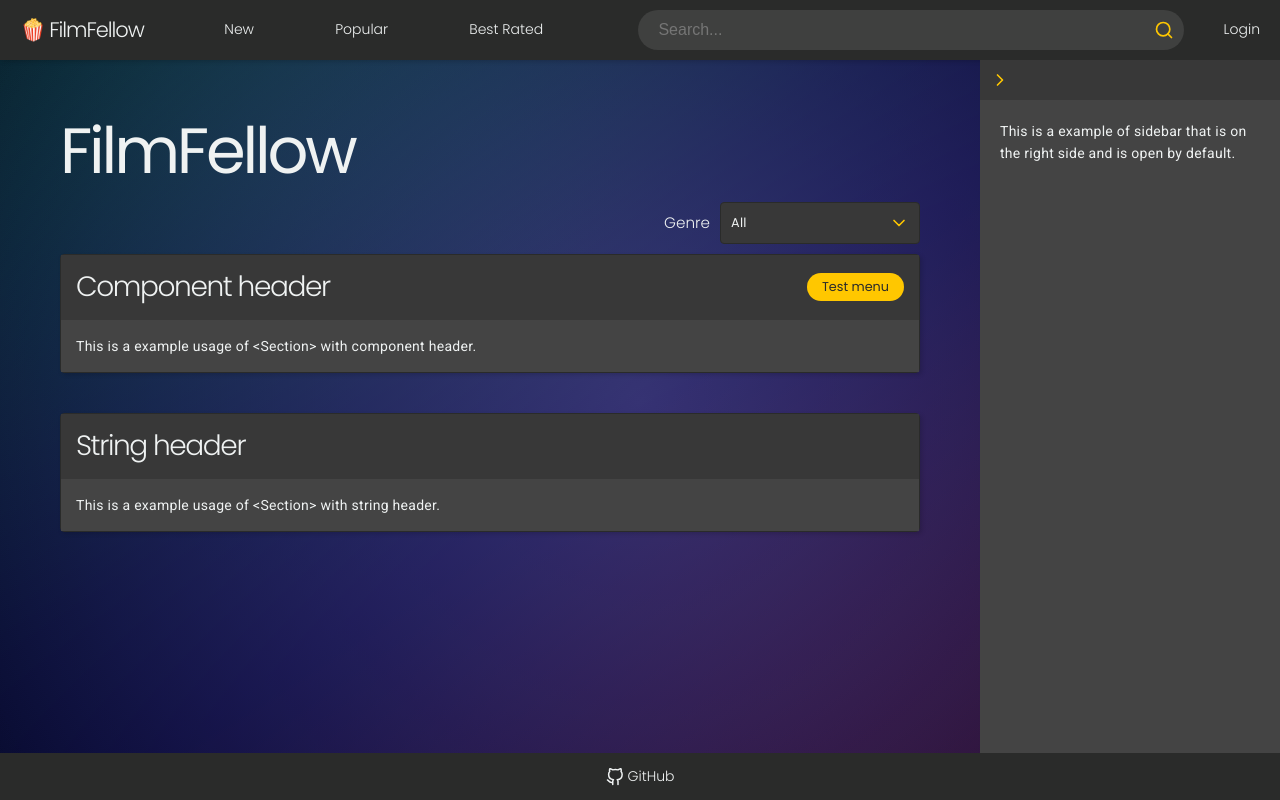
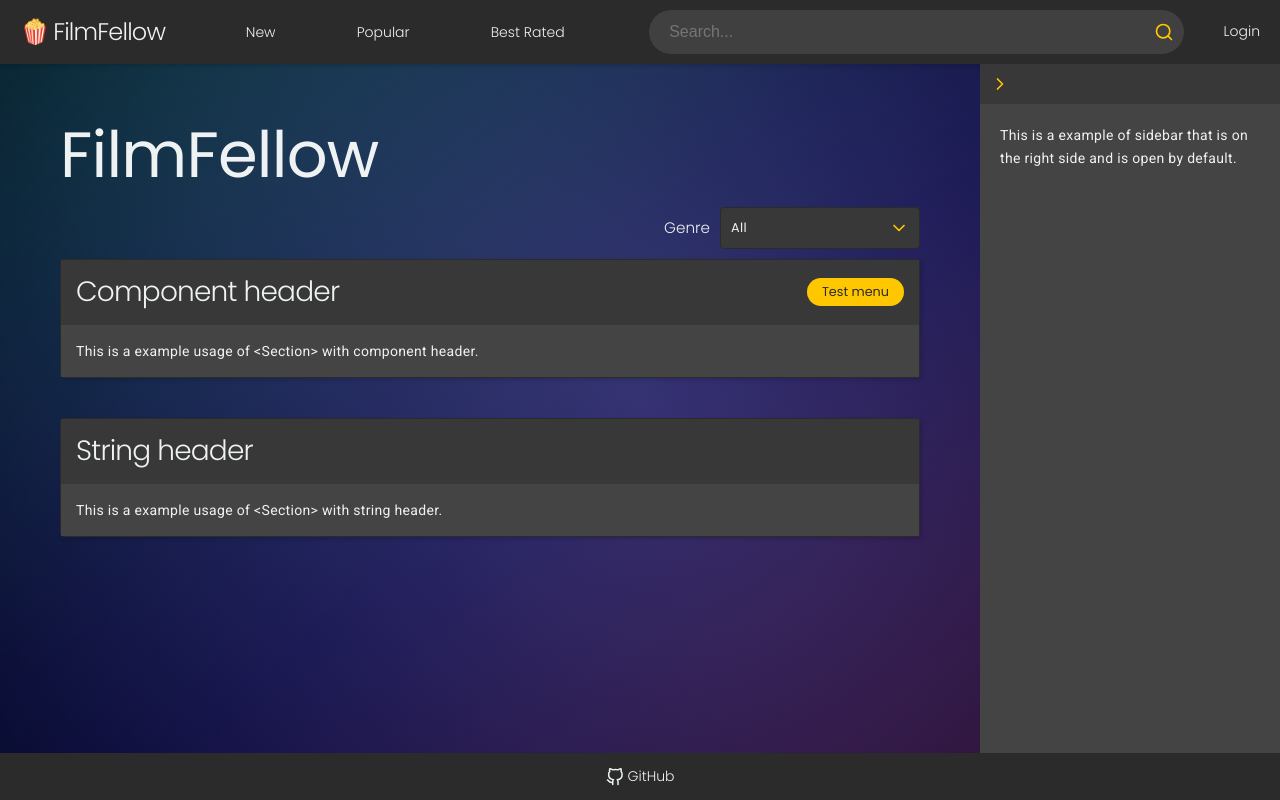
Before and after one commit to Moiman/FilmFellow, a Next.js app in the folder frontend/: page / in a window 1280 px wide. Built offline with nearby package versions, Linux system fonts and the light colour scheme.

Commit message:
Fix ems to rems

```diff
--- a/frontend/sass/abstracts/_variables.scss
+++ b/frontend/sass/abstracts/_variables.scss
@@ -17,18 +17,18 @@ $default-text-font: var(--font-roboto);
 
 $default-line-height: 1.6;
 
-$title-letter-spacing: -0.05em;
-$text-letter-spacing: 0.02em;
+$title-letter-spacing: -0.05rem;
+$text-letter-spacing: 0.02rem;
 
-$h1-font-size: 4em;
-$h2-font-size: 2.25em;
-$h3-font-size: 1.75em;
-$h4-font-size: 1.5em;
-$h5-font-size: 1.25em;
-$h6-font-size: 0.95em;
+$h1-font-size: 4rem;
+$h2-font-size: 2.25rem;
+$h3-font-size: 1.75rem;
+$h4-font-size: 1.5rem;
+$h5-font-size: 1.25rem;
+$h6-font-size: 0.95rem;
 
-$p-font-size: 0.875em;
-$a-font-size: 0.875em;
+$p-font-size: 0.875rem;
+$a-font-size: 0.875rem;
 
 // Pages
 $default-page-margin: 40px;
```
